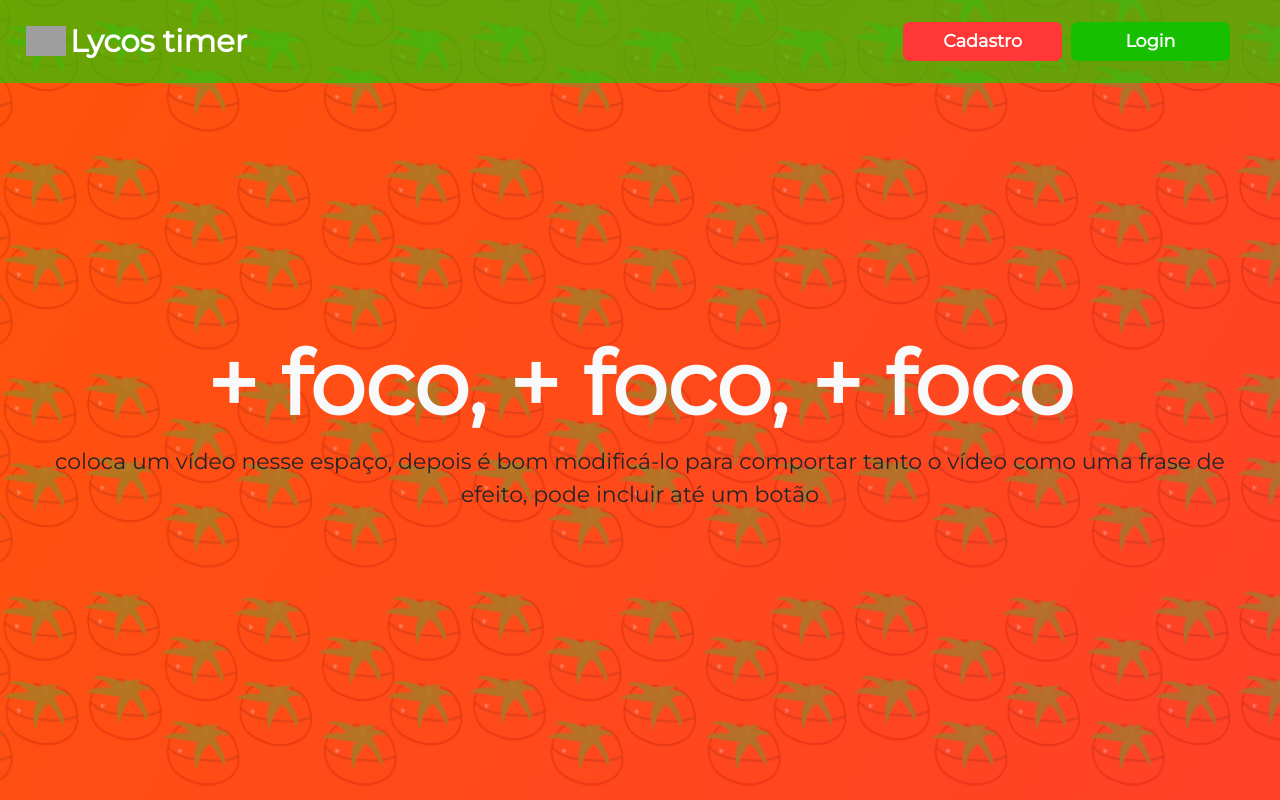
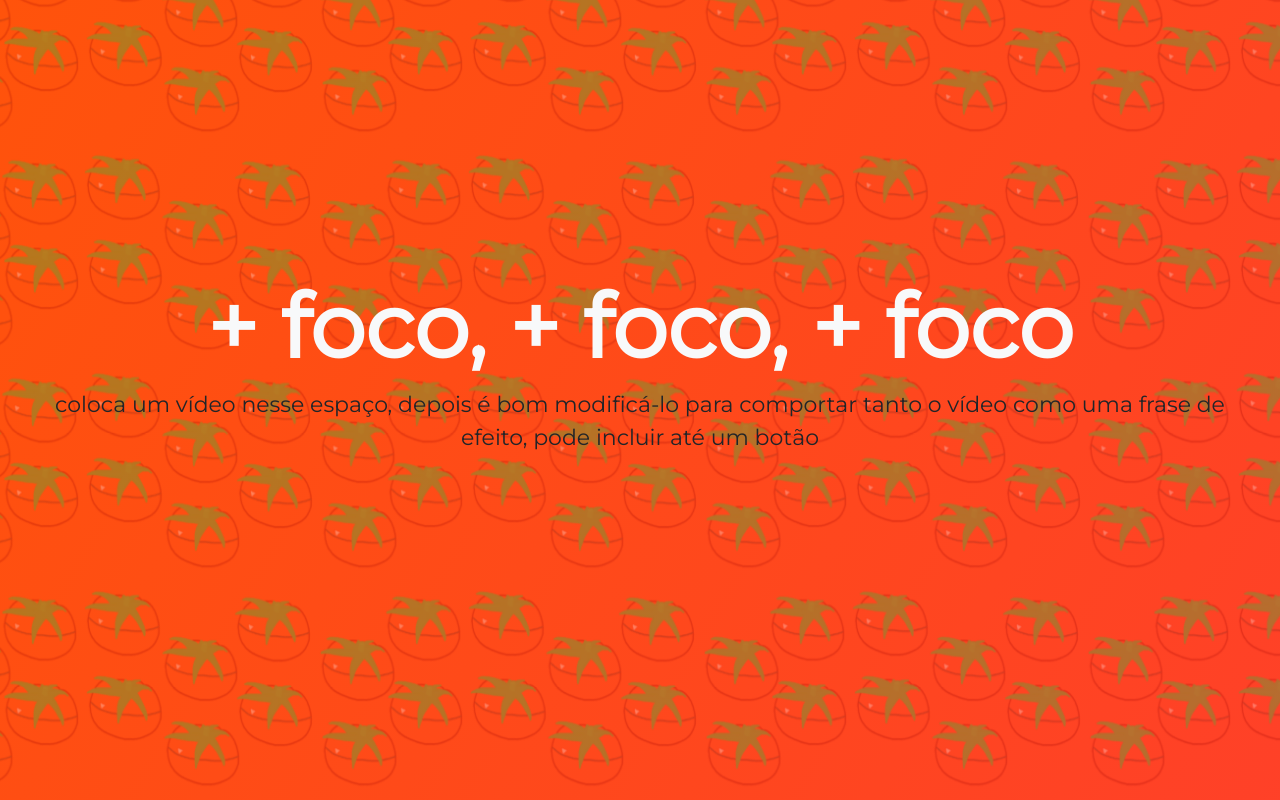
Before and after one commit to BrianoFelps/Projeto-LycosPomodoro, a React (Vite) app: page / in a window 1280 px wide. Shown: the top 800 px of the page. Built offline with nearby package versions, Linux system fonts and the light colour scheme; grey boxes are pictures that could not be loaded; the HTML template or start-up script is replaced by a standard one.

Commit message:
Adição de biblioteca ReactRoutes, aparição da topbar ao scrollar, alinhamento da frase de efeito

```diff
--- a/package.json
+++ b/package.json
@@ -22,7 +22,8 @@
     "npm": "^10.8.2",
     "react": "^18.3.1",
     "react-bootstrap": "^2.10.4",
-    "react-dom": "^18.3.1"
+    "react-dom": "^18.3.1",
+    "react-router-dom": "^6.25.1"
   },
   "devDependencies": {
     "@types/react": "^18.3.3",
--- a/src/App.tsx
+++ b/src/App.tsx
@@ -1,6 +1,7 @@
 import './App.css'
 import 'bootstrap/dist/css/bootstrap.min.css';
 import '@fontsource/montserrat'
+import { BrowserRouter, Routes, Route } from 'react-router-dom';
 
 import InitialPage from './Pages/InitialPage';
 
@@ -8,7 +9,12 @@ function App() {
 
   return (
     <>
-      <InitialPage></InitialPage>
+      <BrowserRouter>
+        <Routes>
+          <Route path='/' element={<InitialPage/>}/>
+        </Routes>
+      </BrowserRouter>
+
     </>
   )
 }
--- a/src/Pages/InitialPage.css
+++ b/src/Pages/InitialPage.css
@@ -70,6 +70,7 @@ body{
 #TopNavBar{
     background-color: rgba(25, 210, 0, 0.65);
     box-sizing: border-box;
+    transition: .2s;
 }
 
 #TopNavBar #brand{
@@ -84,6 +85,11 @@ body{
     text-shadow: #ff3737 0px 0px 10px;
     opacity: .95;
     transition: .5s;
+}
+
+.hidden{
+    transition: .2s;
+    top:-100px
 }
 
 /* Container Interior TopNavBar */
@@ -140,7 +146,12 @@ body{
     height: 100vh;
     /* box-sizing: border-box; */
     padding: 0 1em;
-    padding-bottom: 100px;
+    padding-bottom: 215px;
+    transition: .3s;
+}
+
+.pbottomFrase{
+    padding-bottom: 100px !important;
 }
 
 /* Conteúdo escrito */
--- a/src/Pages/InitialPage.tsx
+++ b/src/Pages/InitialPage.tsx
@@ -3,8 +3,29 @@ import './InitialPage.css'
 import tomate from '../assets/tomato.png'
 import { FontAwesomeIcon } from '@fortawesome/react-fontawesome';
 import { faSquareFacebook, faSquareInstagram, faSquareXTwitter, faSquareYoutube } from '@fortawesome/free-brands-svg-icons';
+import { useEffect } from 'react';
 
 function App() {
+
+  useEffect(() => {
+    const handleScroll = () => {
+      const topbar = document.getElementById("TopNavBar");
+      const fraseEfeito = document.getElementById("FraseDeEfeito")
+      if(window.scrollY > 0){
+        topbar?.classList.remove('hidden')
+        fraseEfeito?.classList.add('pbottomFrase')
+      } else{
+        topbar?.classList.add('hidden')
+        fraseEfeito?.classList.remove('pbottomFrase')
+
+      }
+    };
+
+    window.addEventListener('scroll', handleScroll);
+    return()=>{
+      window.removeEventListener('scroll', handleScroll)
+    };
+  }, []);
 
   return (
     <>
@@ -13,7 +34,7 @@ function App() {
       <div id='EspacoBg'>
       </div>
 
-      <nav id='TopNavBar' className='navbar navbar-expand-md navbar-dark fixed-top col-12'>
+      <nav id='TopNavBar' className='navbar navbar-expand-md navbar-dark fixed-top col-12 hidden'>
         <div id='ContainerInteriorTopNB'>
           <a href="" id='brand' className='navbar-brand'>
             <img src={tomate} alt="Logomarca de x" title='Logomarca de x' width={40}/>
```
Also changed, not shown: 1 other file (tests, documents, lock files or other folders).
